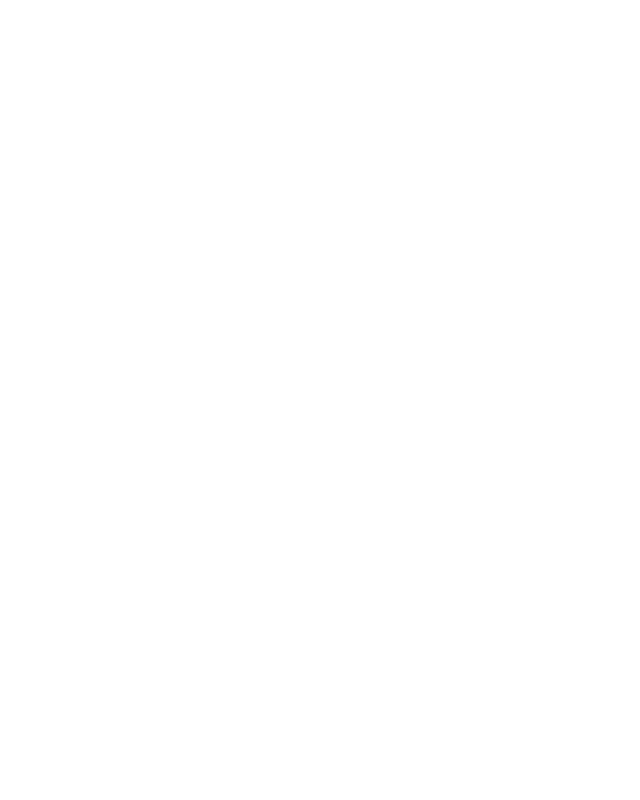
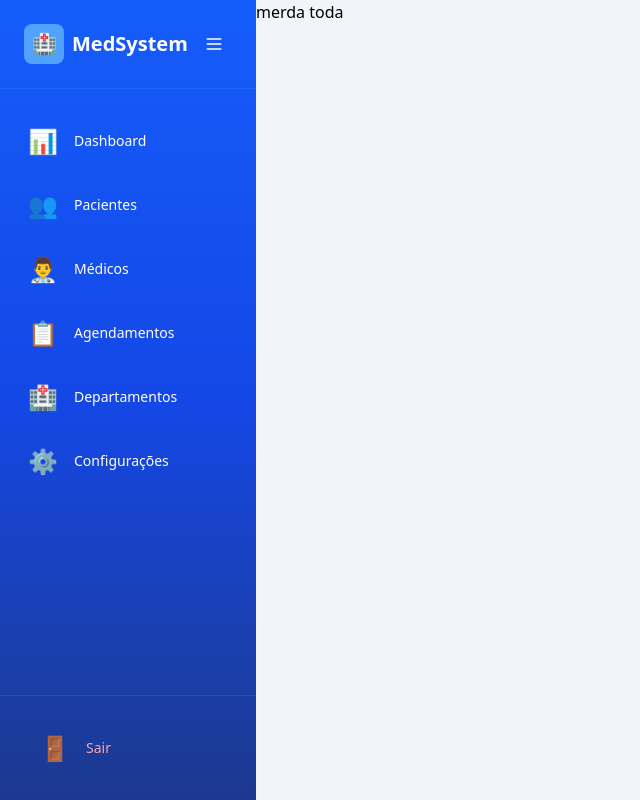
Before and after one commit to Calueto00/Frontend_MedicineManager, a React (Vite) app: page /admin/patients in a window 1280 px wide. Before the commit this address had no page. Shown: the whole page, without its empty margins (0-640 px from the left). Built offline with nearby package versions, Linux system fonts and the light colour scheme; sample sign-in values are in the browser's storage.

Commit message:
adminlayout rendering

```diff
--- a/src/components/SideDashboard.jsx
+++ b/src/components/SideDashboard.jsx
@@ -8,12 +8,12 @@
     const { user, logout } = useAuth();
 
     const menuItems = [
-        { icon: "📊", label: "Dashboard", path: "/dashboard" },
-        { icon: "👥", label: "Pacientes", path: "/patients" },
-        { icon: "👨‍⚕️", label: "Médicos", path: "/doctors" },
-        { icon: "📋", label: "Agendamentos", path: "/appointments" },
-        { icon: "🏥", label: "Departamentos", path: "/departments" },
-        { icon: "⚙️", label: "Configurações", path: "/settings" },
+        { icon: "📊", label: "Dashboard", path: "/admin" },
+        { icon: "👥", label: "Pacientes", path: "/admin/patients" },
+        { icon: "👨‍⚕️", label: "Médicos", path: "/admin/doctors" },
+        { icon: "📋", label: "Agendamentos", path: "/admin/appointments" },
+        { icon: "🏥", label: "Departamentos", path: "/admin/departments" },
+        { icon: "⚙️", label: "Configurações", path: "/admin/settings" },
     ];
 
     const handleLogout = () => {
--- /dev/null
+++ b/src/layouts/AdminLayout.jsx
@@ -0,0 +1,13 @@
+import SideDashboard from "../components/SideDashboard";
+import { Outlet } from "react-router-dom";
+
+export default function AdminLayout() {
+    return (
+        <main className="flex h-screen">
+            <SideDashboard />
+            <section className="flex-1 overflow-auto bg-slate-100">
+                <Outlet />
+            </section>
+        </main>
+    );
+}
--- a/src/pages/Dashboard.jsx
+++ b/src/pages/Dashboard.jsx
@@ -45,7 +45,7 @@
 
     return (
         <main className="flex h-screen">
-            <SideDashboard />
+
             <section className="flex-1  overflow-auto bg-slate-100">
                 <div className="flex items-center justify-between mb-2 bg-white p-2">
                     <div>
@@ -126,7 +126,7 @@
                     </div>
                 </div>
 
-                {/**aqui vem os blocos de graficos e listagem */}
+                {/**aqui vem os blocos de graficos e listagem de appointments*/}
                 <div className="flex gap-2 p-2">
                     <GraficosDashboard
                         appointment={appointmentCount}
--- /dev/null
+++ b/src/pages/PatientPage.jsx
@@ -0,0 +1,7 @@
+export default function PatientPage(){
+    return (
+        <>
+            merda toda
+        </>
+    )
+}
--- a/src/routes/AppRoutes.jsx
+++ b/src/routes/AppRoutes.jsx
@@ -2,36 +2,49 @@
 import ProtectedRoute from "../auth/ProtectedRoute";
 import Login from "../pages/Login";
 import Dashboard from "../pages/Dashboard";
+import PatientPage from "../pages/PatientPage";
+import AdminLayout from "../layouts/AdminLayout";
 
 export default function AppRoutes() {
     return (
         <Routes>
             <Route
                 path="/login"
-                element={<Login />} />
+                element={<Login />}
+            />
+
+            {/* Admin Routes com Layout */}
             <Route
                 path="/admin"
                 element={
                     <ProtectedRoute role='admin'>
-                        <Dashboard />
+                        <AdminLayout />
                     </ProtectedRoute>
-                } />
+                }
+            >
+                <Route index element={<Dashboard />} />
+                <Route path="patients" element={<PatientPage />} />
+
+                {/* Adicione mais rotas aqui conforme necessário */}
+            </Route>
 
             <Route
                 path="/doctor"
                 element={
                     <ProtectedRoute role='doctor'>
-                        /** aqui vem o doctor */
+                        {/** aqui vem o doctor */}
                     </ProtectedRoute>
-                } />
+                }
+            />
 
             <Route
                 path="/patient"
                 element={
                     <ProtectedRoute role='patient'>
-                        /** aqui vem o dashboard */
+                        {/** aqui vem o dashboard */}
                     </ProtectedRoute>
-                } />
+                }
+            />
 
         </Routes>
     )
```
Also changed, not shown: src/components/dashboard/AppointmentTable.jsx (indentation only).
